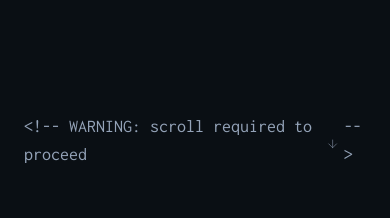
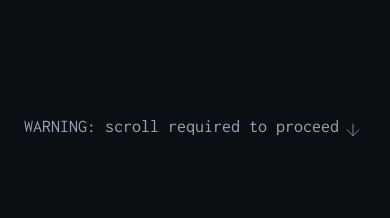
Before and after one commit to eduardriar/ecradev, a Next.js app: page / in a window 390 px wide. Shown: the top 218 px of the page. Built offline with nearby package versions, Linux system fonts and the light colour scheme.

Commit message:
Fix mobile text

```diff
--- a/src/components/Welcome/ScrollHint.tsx
+++ b/src/components/Welcome/ScrollHint.tsx
@@ -2,10 +2,11 @@
 
 import { motion } from "framer-motion";
 import content from "@/lib/content";
+import { useMobile } from "@/hooks/useMobile";
 
 const BouncingArrow = () => (
     <motion.svg
-        className="w-4 h-4 inline-block"
+        className="w-5 h-5 inline-block"
         viewBox="0 0 24 24"
         fill="none"
         stroke="currentColor"
@@ -21,8 +22,9 @@ const BouncingArrow = () => (
 );
 
 export const ScrollHint = () => {
-    const iconRef = "%ICON%"
-    const scrollHintText = content.welcome.scrollHint.split(",");
+    const isMobile = useMobile();
+    const iconRef = "%ICON%";
+    const scrollHintText = !isMobile ? content.welcome.scrollHintMobile.split(",") :content.welcome.scrollHint.split(",");
 
     return (
         <span className="text-textSecondary flex items-center gap-1 mb-4 text-lg">
--- a/src/lib/content.ts
+++ b/src/lib/content.ts
@@ -140,7 +140,8 @@ const content = {
     ],
   },
   welcome: {
-    scrollHint: "<!-- WARNING: scroll required to proceed ,%ICON%, -->",
+    scrollHint: "WARNING: scroll required to proceed ,%ICON%,",
+    scrollHintMobile: "<!-- WARNING: scroll required to proceed ,%ICON%, -->",
     textToSprite: '<h1 class="portafolio">Welcome to my dev journey</h1>',
     textToSpriteMobile: "Welcome to my dev journey",
   },
```
